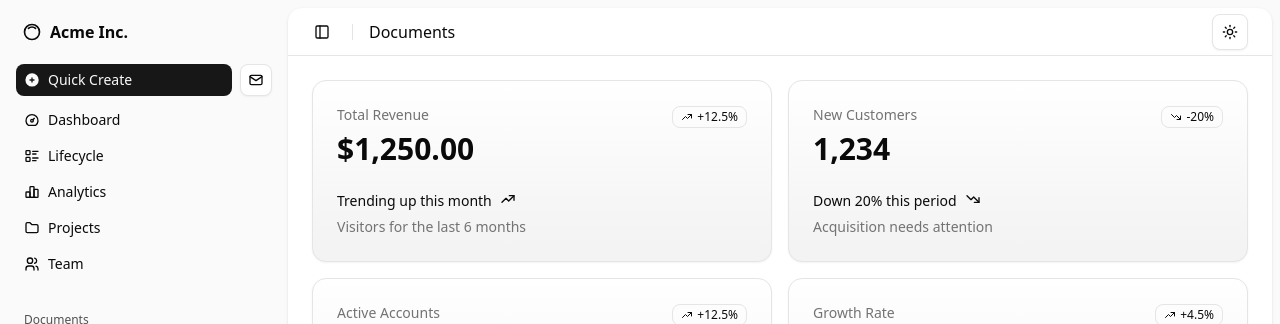
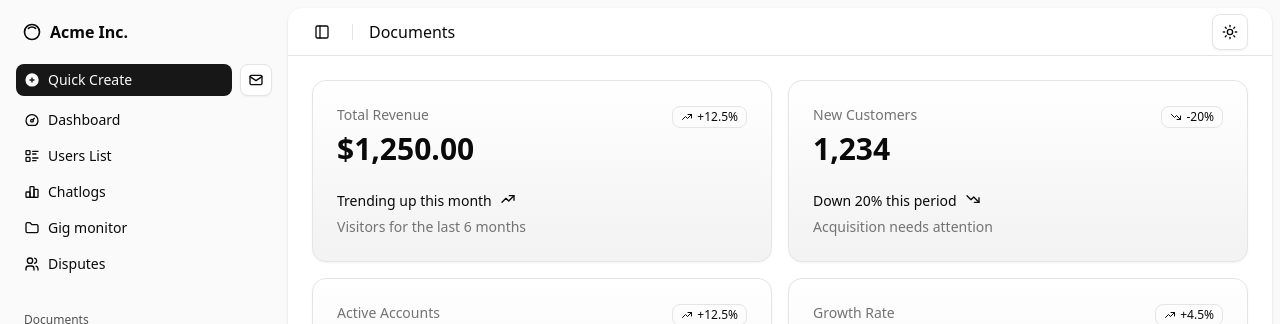
Before and after one commit to RahulKolli/collapse, a Next.js app: page /dashboard in a window 1280 px wide. Shown: the top 324 px of the page. Built offline with nearby package versions, Linux system fonts and the light colour scheme.

Commit message:
Dahboard 5scs

```diff
--- a/src/components/app-sidebar.jsx
+++ b/src/components/app-sidebar.jsx
@@ -46,22 +46,22 @@ const data = {
       icon: IconDashboard,
     },
     {
-      title: "Lifecycle",
+      title: "Users List",
       url: "#",
       icon: IconListDetails,
     },
     {
-      title: "Analytics",
-      url: "#",
+      title: "Chatlogs",
+      url: "/admin/users",
       icon: IconChartBar,
     },
     {
-      title: "Projects",
+      title: "Gig monitor",
       url: "#",
       icon: IconFolder,
     },
     {
-      title: "Team",
+      title: "Disputes",
       url: "#",
       icon: IconUsers,
     },
```
